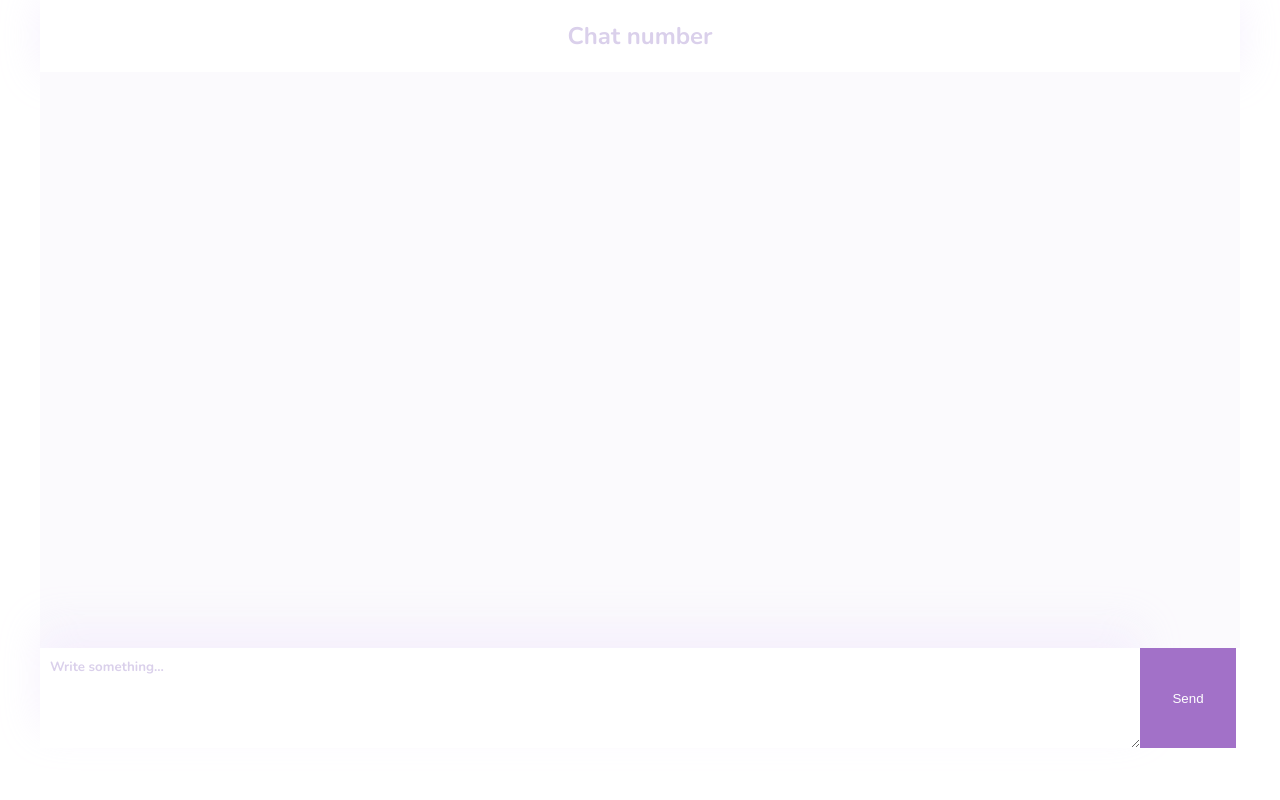
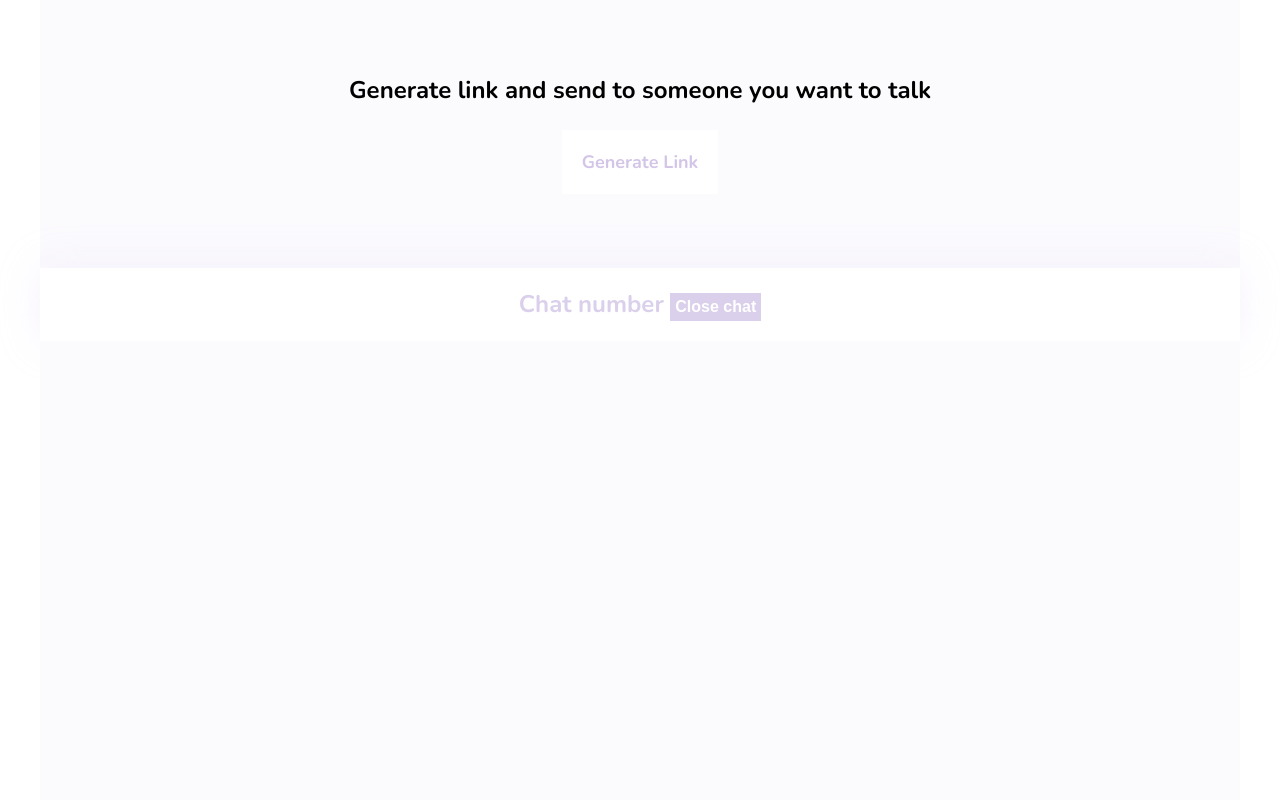
Before and after one commit to bigeyedes/react-rxjs-chat-app, a React (Create React App) app: page / in a window 1280 px wide. Shown: the top 800 px of the page. Built offline with nearby package versions, Linux system fonts and the light colour scheme.

Commit message:
Styled-components warnings repair, change Observerble to Subject, Link generator

```diff
--- a/src/App.js
+++ b/src/App.js
@@ -1,14 +1,13 @@
 import React, {useState, useRef} from 'react';
 import styled from 'styled-components'
 
-import { Observable, Subject } from 'rxjs';
+import {Subject } from 'rxjs';
 
 import Header from './components/ChatInterface/Header'
 import Messages from './components/Messages/Messages';
 import Textarea from './components/Message/Textarea'
 import Button from './components/Message/Button'
-
-function App() {
+import GenerateLink from './components/GenerateLink/GenerateLink'
 
 const ChatContainer = styled.div`
 	height: 90vh;
@@ -26,28 +25,38 @@ function App() {
 	box-sizing: border-box;
 `
 
+function App() {
+
 	const [message, setMessage] = useState([])
 
 	const messageContent = useRef()
 
-	let displayMessages = []
+	let displayMessagesToFirstSubscriber = []
+	let displayMessagesToSecondSubscriber = []
 
-	const observable = new Observable(subscriber  => {
-		subscriber.next(message);
+	const subject = new Subject();
+
+	subject.subscribe({
+		next: (m1) => {
+			m1.map((content, i) => {
+				displayMessagesToFirstSubscriber.push(content)
+			})
+		}
+	});
+	subject.subscribe({
+		next: (m2) => {
+			m2.map((content, i) => {
+				displayMessagesToSecondSubscriber.push(content)
+			})
+		}
 	});
 
-	const observer  = {
-		next: m => {
-			displayMessages.push(...m)
-		}
-	}
-
-	observable.subscribe(observer)
+	subject.next(message);
 
 	const submitHandler = e => {
 		e.preventDefault();
 		let date = new Date();
-		setMessage(searches => searches.concat({
+		setMessage(messagesVal => messagesVal.concat({
 			content: messageContent.current.value,
 			time: `${date.getHours()}: ${date.getMinutes()}: ${date.getSeconds()} `
 		}))
@@ -56,8 +65,9 @@ function App() {
 	return (
 		<div className="App">
 			<ChatContainer>
+				<GenerateLink />
 				<Header />
-				<Messages messages={displayMessages}/>
+				<Messages firstSub={displayMessagesToFirstSubscriber} secondSub={displayMessagesToSecondSubscriber}/>
 				<Form onSubmit={submitHandler}>
 					<Textarea messageContent={messageContent}></Textarea>
 					<Button />
--- a/src/components/ChatInterface/Header.js
+++ b/src/components/ChatInterface/Header.js
@@ -1,8 +1,7 @@
 import React from 'react';
 import styled from 'styled-components'
 
-const Header = () => {
-	const Header = styled.div`
+const HeaderContainer = styled.div`
 	background: #fff;
 	color: #DAD0EB;
 	text-align: center;
@@ -12,9 +11,20 @@ const Header = () => {
 	font-size: 24px
 `
 
+const CloseChat = styled.button`
+	background: #DAD0EB;
+	color: #fff;
+	padding: 5px;
+	font-weight: 800;
+	font-size: 16px;
+	border: none
+`
+
+const Header = () => {
+
 	return(
 		<div>
-			<Header>Chat number</Header>
+			<HeaderContainer>Chat number <CloseChat>Close chat</CloseChat></HeaderContainer>
 		</div>
 	)
 }
--- /dev/null
+++ b/src/components/GenerateLink/GenerateLink.js
@@ -0,0 +1,47 @@
+import React, {useState} from 'react';
+import styled from 'styled-components'
+
+const GenerateWrapper = styled.div`
+	background: #FBFAFD;
+	text-align: center;
+	padding: 50px 10px
+`
+const ButtonGenerate = styled.button`
+	padding: 20px;
+	background: #fff;
+	font-family: 'Nunito', sans-serif;
+	color: #D2C5E8;
+	border: none;
+	cursor: pointer;
+	font-weight: 800;
+	font-size: 18px;
+	transition: .3s all ease;
+	&:hover {
+		background: #DAD0EB;
+		color: #fff
+	}
+`
+
+const YourLink = styled.p`
+	font-family: 'Nunito', sans-serif;
+	font-weight: 800;
+	font-size: 24px
+`
+
+const GenerateLink = (props) => {
+	const [link, setLink] = useState()
+
+	const generateLink = () => {
+		setLink(window.location.href + Math.random().toString(36).substring(2, 15) + Math.random().toString(36).substring(2, 15))
+	}
+
+	return(
+		<GenerateWrapper>
+			<YourLink>Generate link and send to someone you want to talk</YourLink>
+			<ButtonGenerate onClick={generateLink}>Generate Link</ButtonGenerate>
+			<YourLink>{link}</YourLink>
+		</GenerateWrapper>
+	)
+}
+
+export default GenerateLink
--- a/src/components/Message/Button.js
+++ b/src/components/Message/Button.js
@@ -1,8 +1,7 @@
 import React from 'react';
 import styled from 'styled-components'
 
-const Button = () => {
-	const Button = styled.button`
+const ButtonSubmit = styled.button`
 	background: #A271C8;
 	color: #fff;
 	border: none;
@@ -19,10 +18,11 @@ const Button = () => {
 		width: auto;
 	}
 `
+const Button = () => {
 
 	return(
 		<>
-		<Button type="submit">Send</Button>
+		<ButtonSubmit type="submit">Send</ButtonSubmit>
 		</>
 	)
 }
--- a/src/components/Message/Textarea.js
+++ b/src/components/Message/Textarea.js
@@ -1,7 +1,6 @@
 import React from 'react';
 import styled from 'styled-components'
 
-const Message = (props) => {
 const MessageField = styled.textarea`
 	height: 80px;
 	width: 90%;
@@ -30,6 +29,9 @@ const Message = (props) => {
 	}
 
 `
+
+const Message = (props) => {
+
 	const messageContent = props.messageContent
 
 	return(
--- a/src/components/Messages/Messages.js
+++ b/src/components/Messages/Messages.js
@@ -1,41 +1,61 @@
-import React, {useState} from 'react';
+import React from 'react';
 import styled from 'styled-components'
-
-const Messages = (props) => {
 
 const MessagesWrapper = styled.div`
 	height: 80%;
 	overflow-y: scroll;
 	scrollbar-width: none;
-		background: #FBFAFD
+	background: #FBFAFD;
+	width: 100%;
 `
-
 const Message = styled.div`
-		background: #fff;
-		padding: 10px 20px;
-		border-radius: 10px;
 	margin: 5px 0;
-		width: min-content;
-		margin: 10px
+	width: 100%;
+	margin: 10px;
 `
-
+const FirstSubscriber = styled.div`
+	width: 100%
+`
+const SecondSubscriber = styled.div`
+	width: 100%;
+	display: flex;
+	justify-content: flex-end;
+	text-align: right;
+	flex-wrap: wrap;
+`
 const Content = styled.p`
 	font-size: 14px;
 	margin: 0;
 	color: #D2C5E8;
+	width: min-content;
+	background: #fff;
+	padding: 10px 20px;
+	border-radius: 10px;
+	display: inline-block
+`
+const Time = styled(Content)`
+	color: #6E6E6E;
+	background: none;
+	padding: 5px;
+	font-size: 10px;
+	min-width: 50px;
+	width: 100%;
 `
 
-	const Time = styled(Content)`
-		color: #6E6E6E;
-		font-size: 10px;
-		min-width: 50px;
-	`
+const Messages = (props) => {
 
 	return(
 		<MessagesWrapper>
-		{props.messages.map((message, i) => {
+			<FirstSubscriber>
+				{props.firstSub.map((message, i) => {
 					return<Message key={i}><Time>{message.time}</Time><Content>{message.content}</Content></Message>
 				})}
+			</FirstSubscriber>
+			{/* <SecondSubscriber>
+				{props.secondSub.map((message, i) => {
+					return<Message key={i}><Time>{message.time}</Time><Content>{message.content}</Content></Message>
+				})}
+			</SecondSubscriber> */}
 		</MessagesWrapper>
 	)
 }
```
Lines whose indentation alone changed are shown as unchanged.
